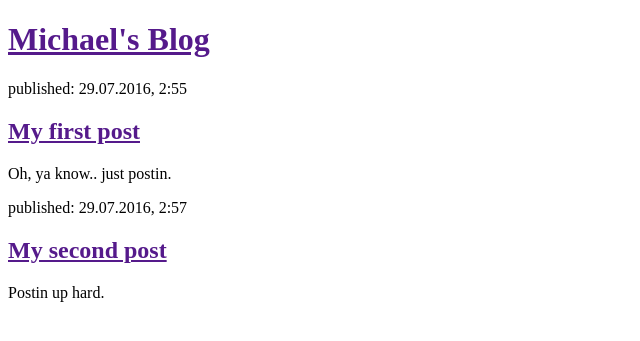
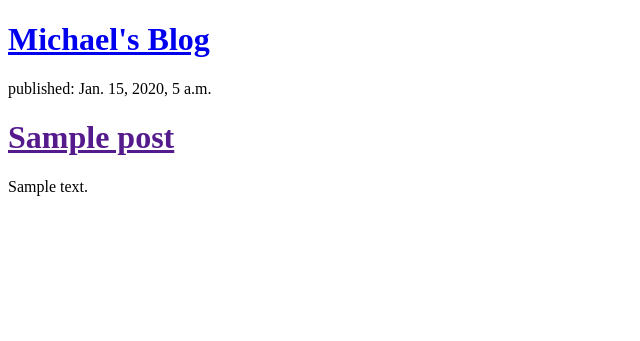
Before and after one commit to mcereal/my-first-blog, a Django app: template blog/templates/blog/post_list.html in a window 1280 px wide. Shown: the top 341 px of the page, without its empty margins (0-640 px from the left). Run offline with Django 3.2, Linux system fonts and the light colour scheme; the template is opened without the code that fills it: values that come from a table or form of the project are taken from there, others are empty; tables that the repository leaves empty hold one stand-in row (values such as "Sample post").

Commit message:
Modified templates to display posts from database

```diff
--- a/blog/models.py
+++ b/blog/models.py
@@ -2,6 +2,7 @@ from django.db import models
 from django.utils import timezone
 
 # Create your models here.
+
 
 class Post(models.Model):
     author = models.ForeignKey('auth.User')
@@ -13,7 +14,7 @@ class Post(models.Model):
             blank=True, null=True)
 
     def publish(self):
-        self.publish_date = timezon.now()
+        self.publish_date = timezone.now()
         self.save()
 
     def __str__(self):
--- a/blog/templates/blog/post_list.html
+++ b/blog/templates/blog/post_list.html
@@ -4,20 +4,15 @@
         <title>Michael's blog</title>
     </head>
     <body>
+    <div>
+    	<h1><a href='/'> Michael's Blog<a/></h1>
+    </div>
+    {% for post in posts%}
         <div>
-            <h1><a href="">Michael's Blog</a></h1>
+            <p>published: {{ post.published_date }}</p>
+            <h1><a href="">{{ post.title }}</a></h1>
+            <p>{{ post.text|linebreaksbr }}</p>
         </div>
-
-        <div>
-            <p>published: 29.07.2016, 2:55</p>
-            <h2><a href="">My first post</a></h2>
-            <p>Oh, ya know.. just postin.</p>
-        </div>
-
-        <div>
-            <p>published: 29.07.2016, 2:57</p>
-            <h2><a href="">My second post</a></h2>
-            <p>Postin up hard.</p>
-        </div>
+    {% endfor %}
     </body>
 </html>
--- a/blog/views.py
+++ b/blog/views.py
@@ -1,7 +1,10 @@
 from django.shortcuts import render
+from django.utils import timezone
+from .models import Post
 
 # Create your views here.
 
 
 def post_list(request):
-    return render(request, 'blog/post_list.html', {})
+    posts = Post.objects.filter(published_date__lte=timezone.now()).order_by('published_date')
+    return render(request, 'blog/post_list.html', {'posts': posts})
```
